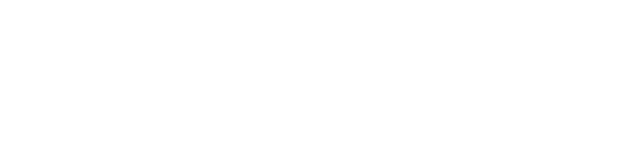
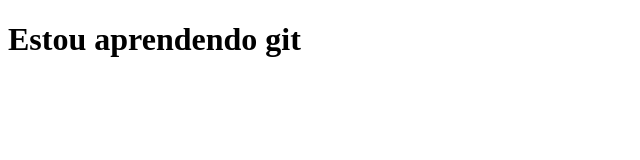
Before and after one commit to Joaomanduca019/git-tutorial, a plain HTML site: page index.html in a window 1280 px wide. Shown: the whole page, without its empty margins (0-640 px from the left). Drawn offline with Linux system fonts and the light colour scheme.

Commit message:
Criei o titulo do parágrafo

```diff
--- a/index.html
+++ b/index.html
@@ -6,6 +6,6 @@
     <title>Tutorial de Git</title>
 </head>
 <body>
-
+    <h1>Estou aprendendo git</h1>
 </body>
 </html>
```
